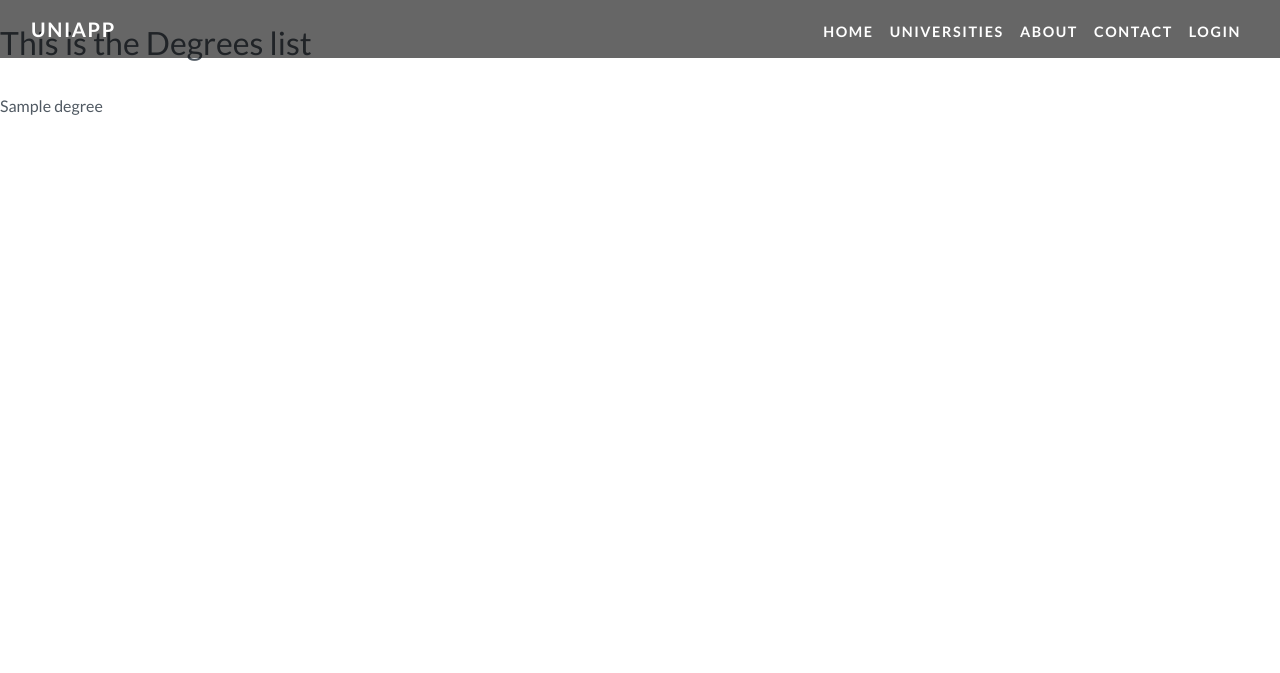
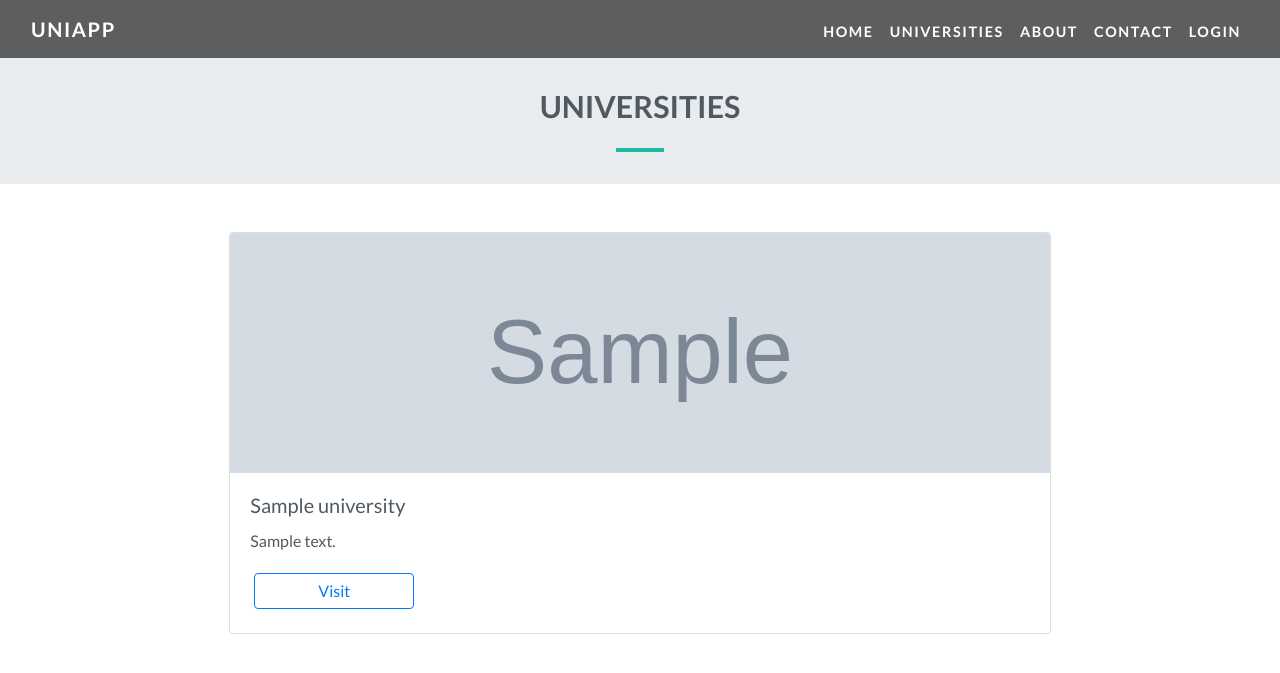
Before and after one commit to JoanPalau/UniversityApp3.0, a Django app: template univoting/templates/univoting/degree_list.html in a window 1280 px wide. Shown: the top 673 px of the page. Run offline with Django 3.2, Linux system fonts and the light colour scheme; tables that the repository leaves empty hold one stand-in row (values such as "Sample post"); the template is opened without the code that fills it: values that come from a table or form of the project are taken from there, most other values are stand-ins (such as "Sample title", 1, 10 or a date in 2020); grey boxes marked "Sample" are stand-in pictures; some libraries are stand-ins or nearby versions.

Commit message:
Adapt the university template to show the information dynamically.

```diff
--- a/univoting/templates/univoting/degree_list.html
+++ b/univoting/templates/univoting/degree_list.html
@@ -1,9 +1,33 @@
 {% extends "univoting/base.html" %}
+{% load static from staticfiles %}
+
 {% block content %}
-    <br>
-    <h2>This is the Degrees list</h2>
-    <br>
-    {% for degree in object_list %}
-        <p>{{ degree.title }}</p>
+    <!-- Header -->
+    <div class="jumbotron container-fluid">
+        <h3 class="heading mt-2 text-center">Universities</h3>
+        <div class="heading-underline"></div>
+    </div>
+
+    <!-- Cards -->
+    {% for uni in universities %}
+    <div class="row padding justify-content-center">
+        <div class="col-md-8">
+            <div class="card mb-3">
+
+                {% with ''|add:uni.picture as image_static %}
+                    <img class="card-img-top" src="{%  static image_static  %}" alt="{{ uni.name }} campus">
+                {% endwith %}
+
+              <div class="card-body">
+
+                <h5 class="card-title">{{ uni.name }}</h5>
+                <p class="card-text">{{ uni.description }}
+
+              </div>
+                <a href="{% url 'university' uni.pk %}" class="btn btn-outline-primary visitButton ml-4 mb-4">Visit</a>
+            </div>
+        </div>
+    </div>
     {% endfor %}
+
 {% endblock content %}
--- a/univoting/templates/univoting/universities.html
+++ b/univoting/templates/univoting/universities.html
@@ -24,7 +24,7 @@
                 <p class="card-text">{{ uni.description }}
 
               </div>
-                <a href="#" class="btn btn-outline-primary visitButton ml-4 mb-4">Visit</a>
+                <a href="{% url 'university' uni.pk %}" class="btn btn-outline-primary visitButton ml-4 mb-4">Visit</a>
             </div>
         </div>
     </div>
```
Also changed, not shown: univoting/templates/univoting/university.html (+5 -16 lines).
